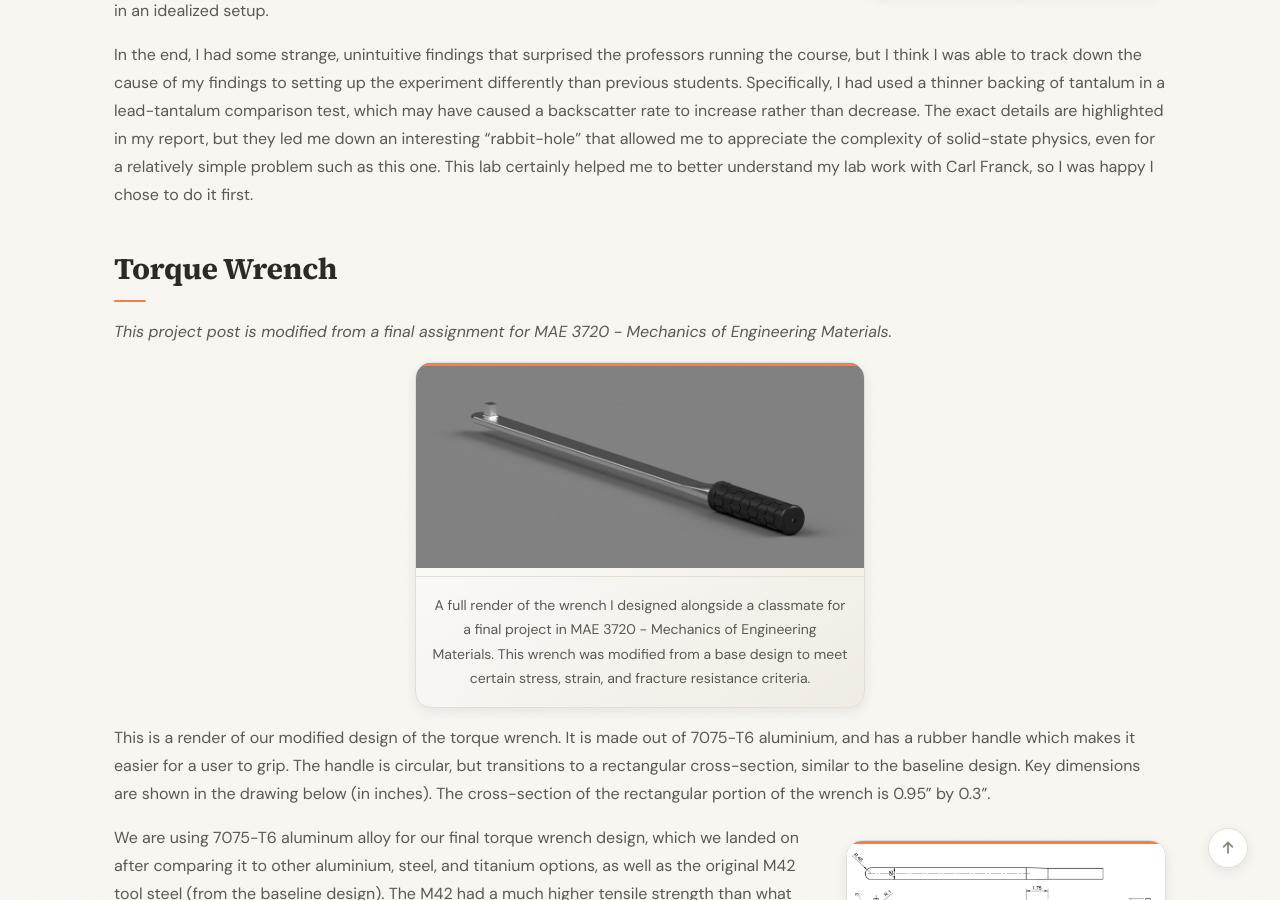
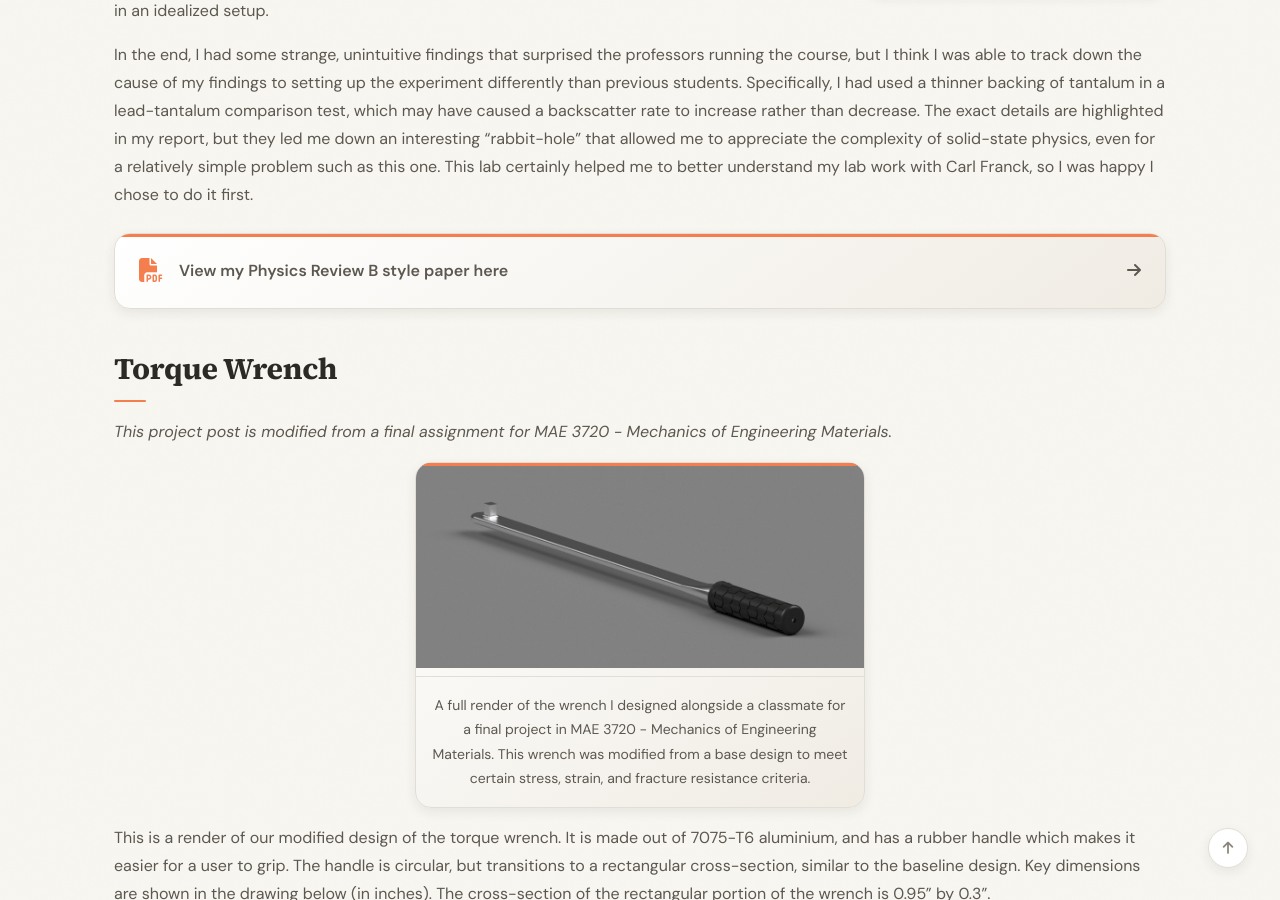
Before and after one commit to braden-kennedy/bkennedyportfolio, a Jekyll site: the page built from _pages/other.md, in a window 1280 px wide and 900 px high, scrolled down 660 px. Built offline with Jekyll 4.4.1, drawn with Linux system fonts in a browser that asks for light colours; a style sheet for code colours, icons or effects is not loaded; some of the changed text lies outside the part shown.

Commit message:
Update other.md

```diff
--- a/_pages/other.md
+++ b/_pages/other.md
@@ -16,6 +16,8 @@ Since my research under LASSP involves gamma ray radiation, scintillation, and p
 For each experimental trial, I would place my radiation source in the lead chamber, and record my results on the Pulse Height Analyzer (PHA) for around 30 minutes. The PHA would count the peak voltage measured by the PMT over short time intervals, and those voltages could be converted into the energy of the particle(s) that collided with the PMT. Since radioactive samples release very stable gamma radiation energies, the differences in these energies (when recorded over a long period of time) can be attributed to other physical processes, such as Compton Scattering, X-Ray photoabsorption, and the production of electron-positron pairs (antimatter!). I also ran a simulation of my experiment and compared the real results I observed to the Monte-Carlo results in an idealized setup.
 
 In the end, I had some strange, unintuitive findings that surprised the professors running the course, but I think I was able to track down the cause of my findings to setting up the experiment differently than previous students. Specifically, I had used a thinner backing of tantalum in a lead-tantalum comparison test, which may have caused a backscatter rate to increase rather than decrease. The exact details are highlighted in my report, but they led me down an interesting "rabbit-hole" that allowed me to appreciate the complexity of solid-state physics, even for a relatively simple problem such as this one. This lab certainly helped me to better understand my lab work with Carl Franck, so I was happy I chose to do it first.
+
+{% include doc-banner.html file="images/documentation/N0_Kennedy_Hoffstaetter.pdf" label="View my Physics Review B style paper here" %}
 
 ## Torque Wrench
 
@@ -76,3 +78,5 @@ Of the three experiments I conducted in the advanced lab class, I think the Cave
 I had previously used the "Physics Tracker" software program before to track chromatic aberration in another class, so I figured that this program could help me track the motion of the laser dot which I recorded using the provided camera. When I initially assumed that the apparatus was aligned perfectly (propagating error for anything that was misaligned) and ran my curve fit, I found that I could measure *G* this way to about 25% accuracy. However, I was able to confirm with more careful inspection of the balance that components were significantly askew, which I documented in my report. Factoring these asymmetries more carefully, I was able to improve the accuracy of my measurement down to 6%, which was more precise than any students had recently obtained on my apparatus.
 
 Since the Cavendish Balance is such a classic experiment, it was fun to see how I could actually obtain *G* within even an order of magnitude with such as simple setup. It was a nice way to end PHYS 4410!
+
+{% include doc-banner.html file="images/documentation/G8_Kennedy_Ramshaw.pdf" label="View my Physics Review B style paper here" %}
```
